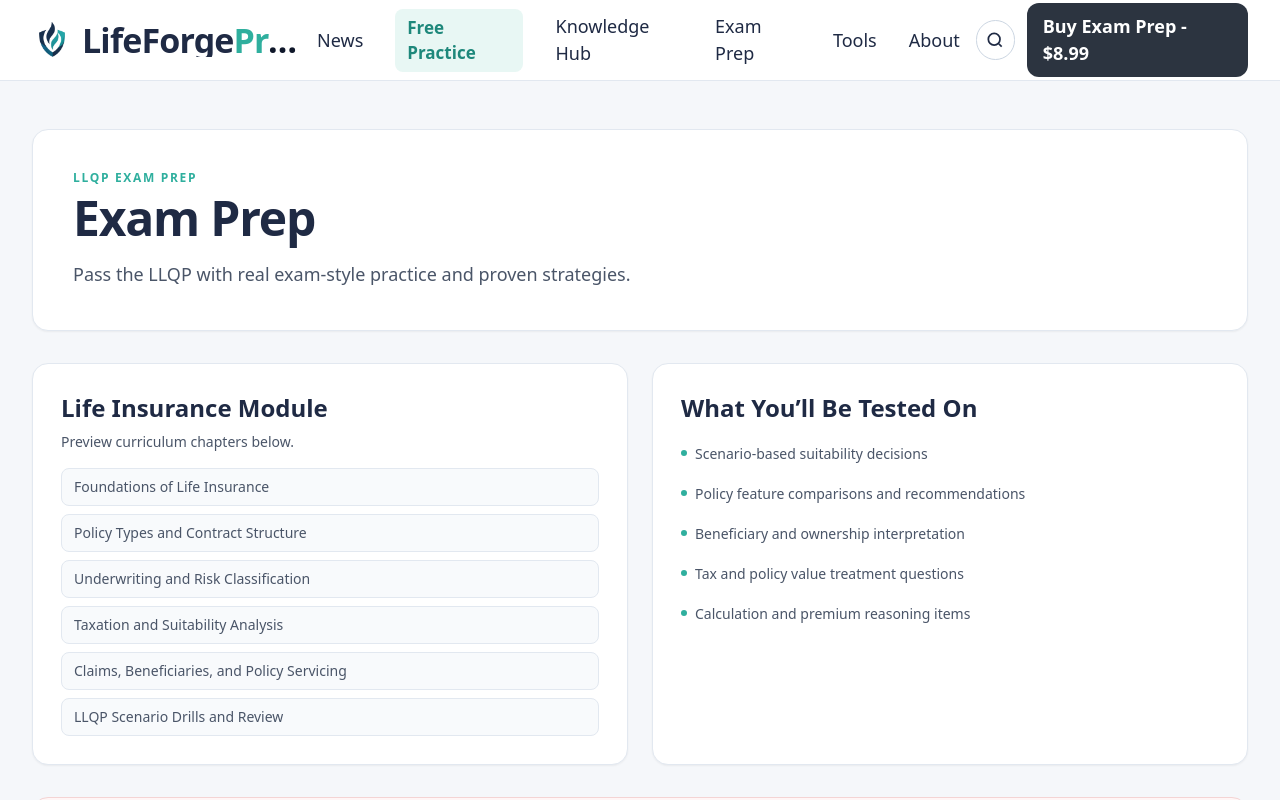
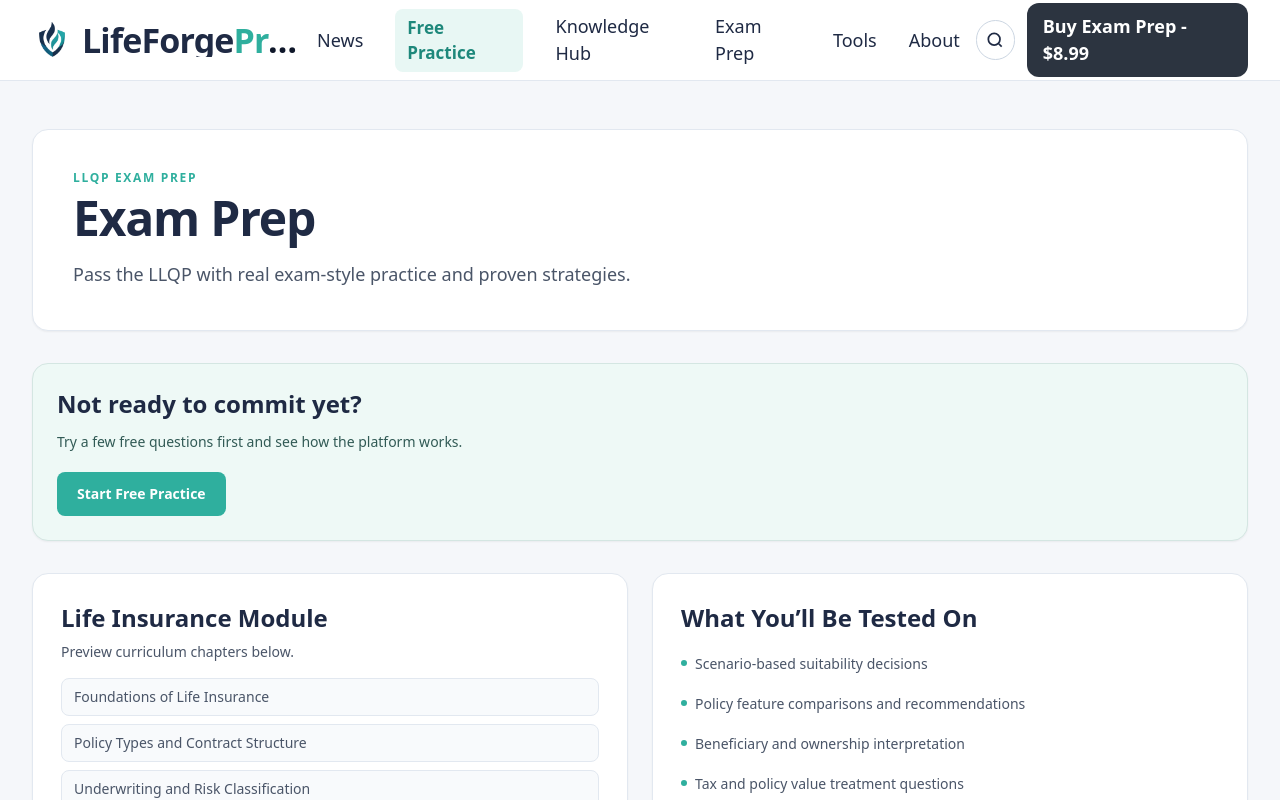
Before and after one commit to jfitz80/LifeForgeStudyPrep, a Next.js app: page /exam-prep in a window 1280 px wide. Shown: the top 800 px of the page. Built offline with nearby package versions, Linux system fonts and the light colour scheme.

Commit message:
Add free-practice CTA banner near top of exam prep page

```diff
--- a/app/exam-prep/page.tsx
+++ b/app/exam-prep/page.tsx
@@ -53,6 +53,19 @@ export default function ExamPrepPage() {
               Pass the LLQP with real exam-style practice and proven strategies.
             </p>
           </header>
+
+          <section className="mt-8 rounded-2xl border border-[#D4E6E2] bg-[#EEF9F6] p-6 shadow-sm">
+            <h2 className="text-2xl font-bold text-[#1F2A44]">Not ready to commit yet?</h2>
+            <p className="mt-2 text-sm leading-7 text-[#315A55]">
+              Try a few free questions first and see how the platform works.
+            </p>
+            <a
+              href="/free-practice"
+              className="mt-4 inline-flex items-center rounded-lg bg-[#2FAF9E] px-5 py-3 text-sm font-semibold text-white transition hover:bg-[#26988a]"
+            >
+              Start Free Practice
+            </a>
+          </section>
 
           <section className="mt-8 grid gap-6 lg:grid-cols-2">
             <article className="rounded-2xl border border-slate-200 bg-white p-7 shadow-sm">
```
